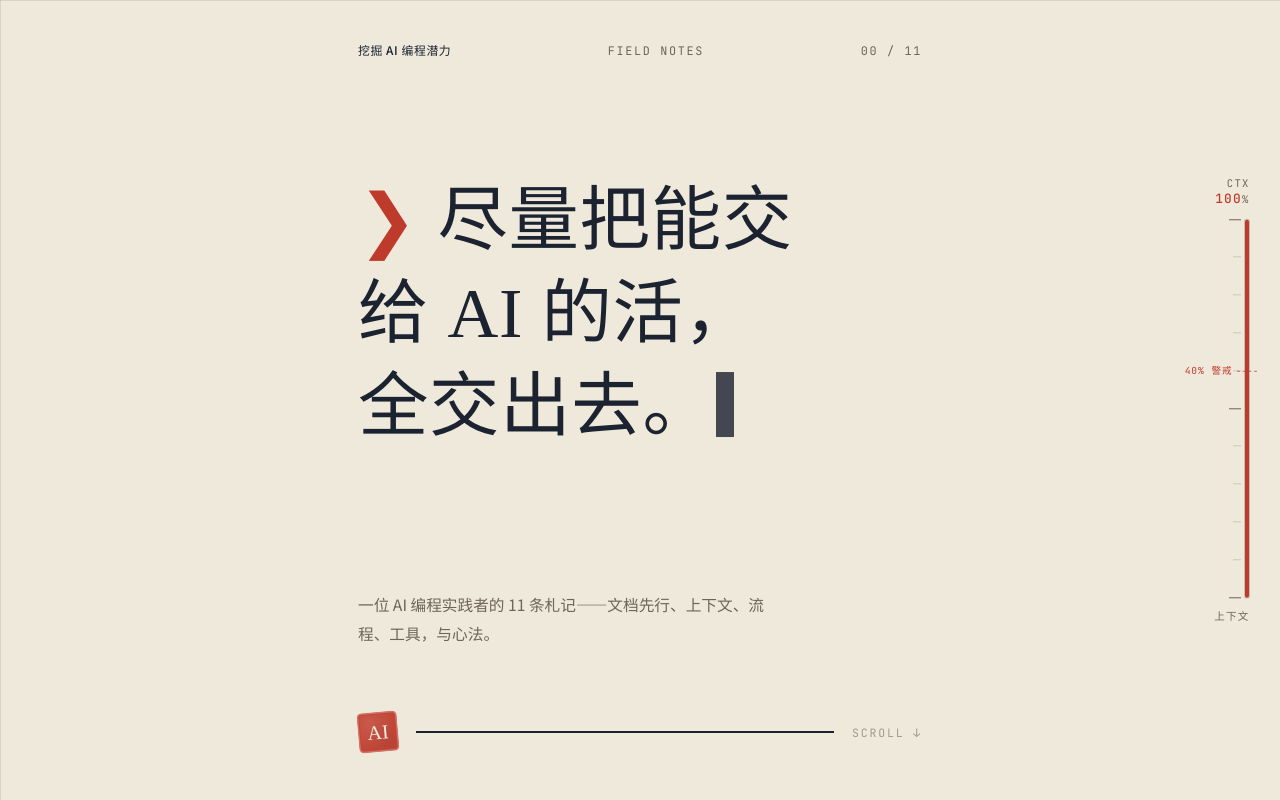
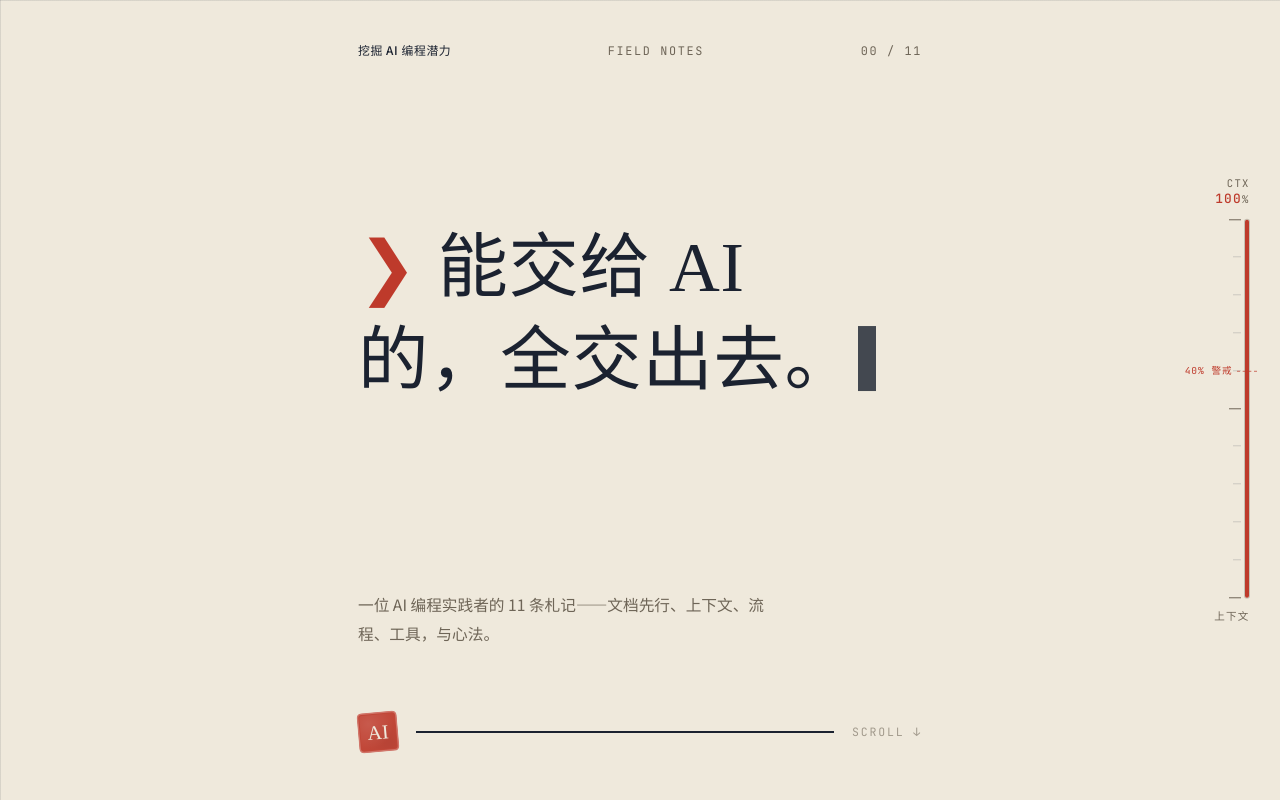
Before and after one commit to OldDream/ai-guide-web, a React (Vite) app: page / in a window 1280 px wide. Shown: the top 800 px of the page. Built offline with nearby package versions, Linux system fonts and the light colour scheme; a small style sheet from the web is missing.

Commit message:
chore: 文案调整

```diff
--- a/src/data/tips.ts
+++ b/src/data/tips.ts
@@ -20,7 +20,7 @@ export type Chapter = {
 
 export const TITLE = '挖掘 AI 编程潜力'
 export const SUBTITLE_EN = 'FIELD NOTES'
-export const THESIS = '尽量把能交给 AI 的活，全交出去。'
+export const THESIS = '能交给 AI 的，全交出去。'
 export const HERO_SUB =
   '一位 AI 编程实践者的 11 条札记——文档先行、上下文、流程、工具，与心法。'
 
```
